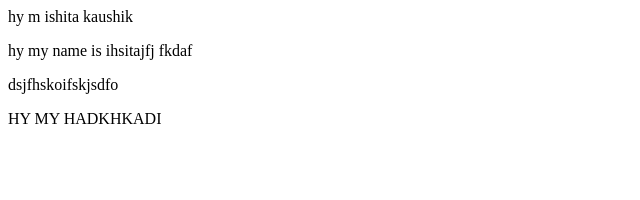
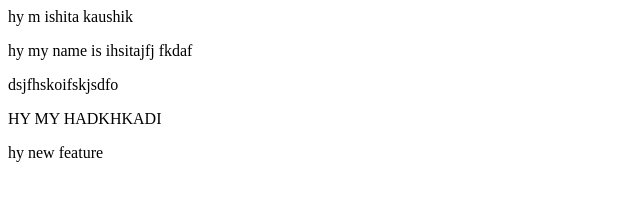
Before and after one commit to IshitaKAUSHIK12/localrepo, a plain HTML site: page index.html in a window 1280 px wide. Shown: the whole page, without its empty margins (0-640 px from the left). Drawn offline with Linux system fonts and the light colour scheme.

Commit message:
new feature

```diff
--- a/index.html
+++ b/index.html
@@ -12,3 +12,6 @@
     HY MY HADKHKADI
 
 </p>
+<p>
+    hy new feature
+</p>
```
